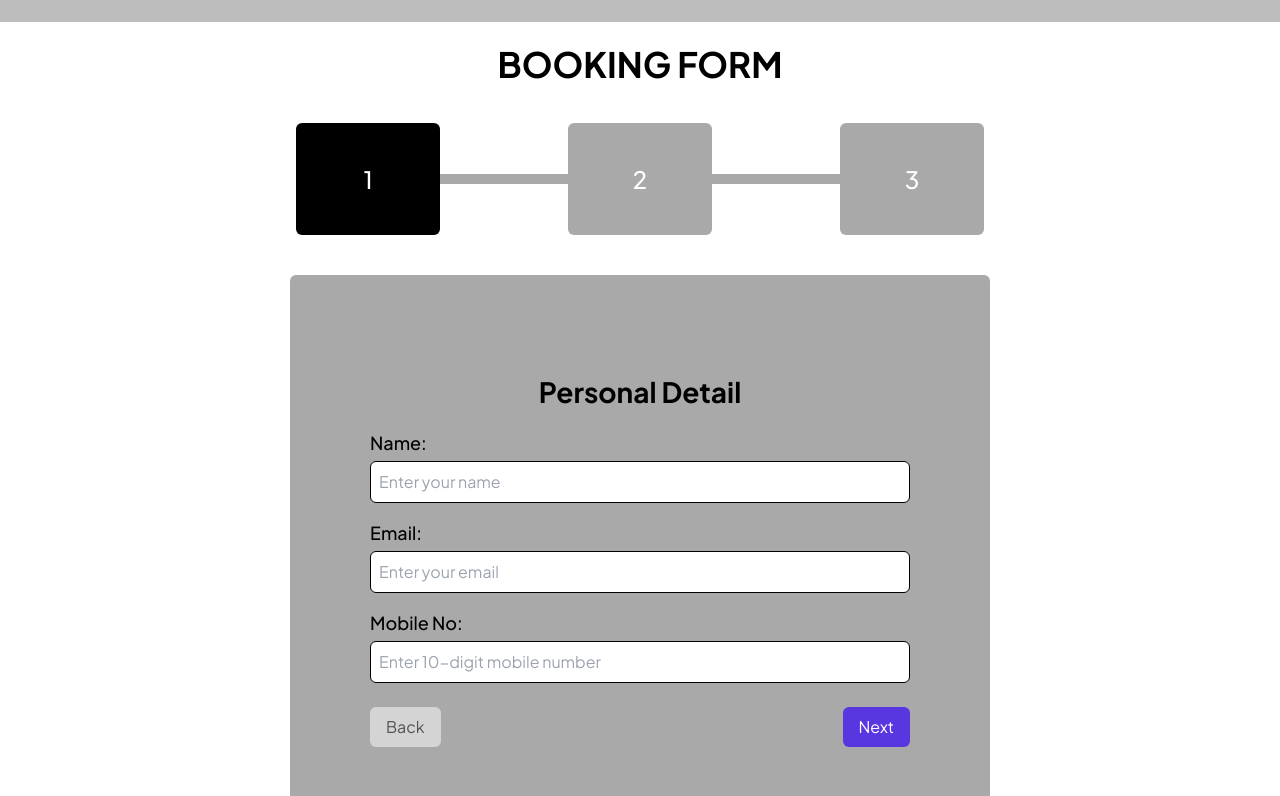
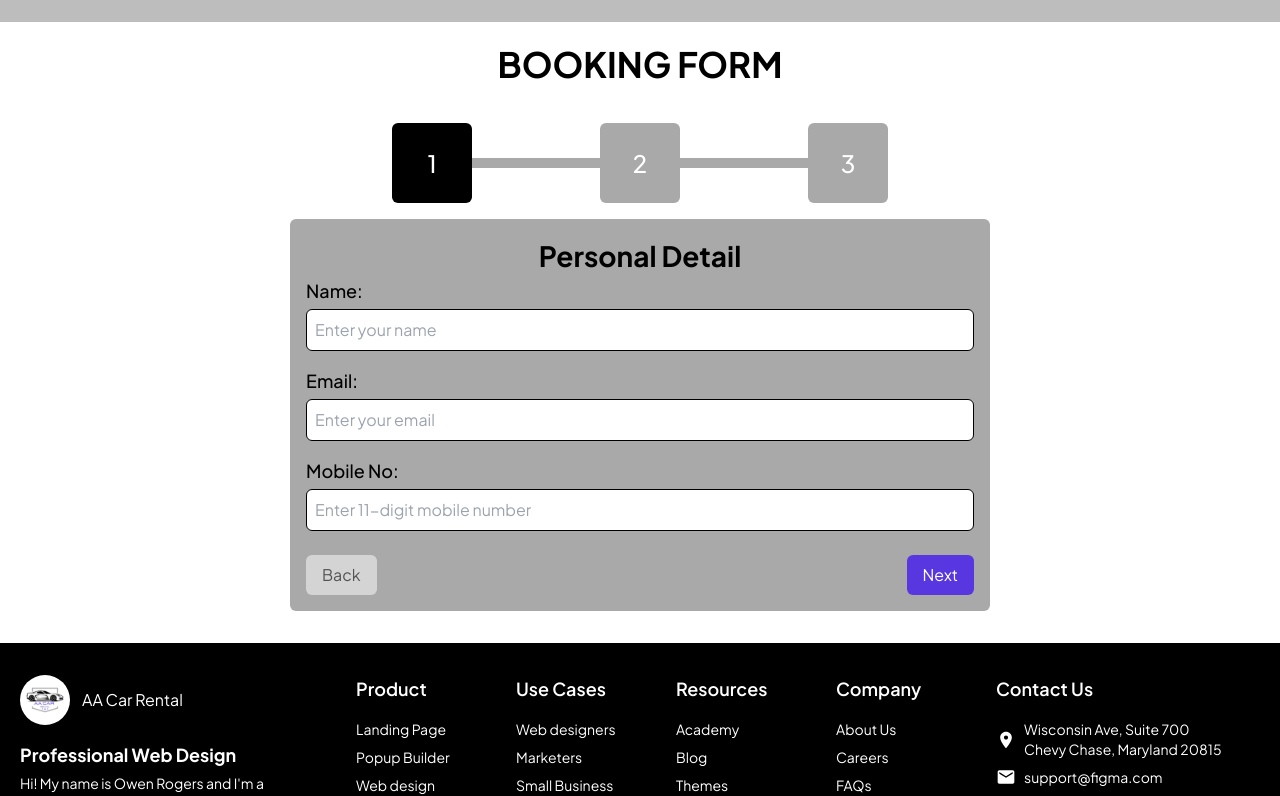
Before and after one commit to Onlinecarrental/fronten-car-rental, a React (Vite) app: page /bookingform in a window 1280 px wide. Shown: the part 560-1356 px from the top of the page. Built offline with nearby package versions, Linux system fonts and the light colour scheme; grey boxes are pictures that could not be loaded.

Commit message:
first commit

```diff
--- a/src/views/BookingFormView/bookingFormView.jsx
+++ b/src/views/BookingFormView/bookingFormView.jsx
@@ -38,7 +38,7 @@ export default function BookingForm() {
   };
 
   const validatePhone = (phone) => {
-    const re = /^[0-9]{10}$/; // Exactly 10 digits for Indian mobile numbers
+    const re = /^[0-9]{11}$/; // Exactly 10 digits for Indian mobile numbers
     return re.test(phone);
   };
   const parseDMY = (dateStr) => {
@@ -163,11 +163,11 @@ export default function BookingForm() {
     <div className="w-full mx-auto font-jakarta bg-white">
       <div className="p-4">
         {bookingSuccess ? (
-          <div className="text-center max-w-[700px]  p-14">
+          <div className="text-center max-w-[700px]  mx-auto p-14">
             <div className="text-green-500 text-5xl mb-4">✓</div>
             <h2 className="text-3xl font-[600]   mb-2">Booking Successful!</h2>
             <p className="text-[18px]">Your booking has been confirmed.</p>
-            <p className="mb-6 text-[18px]">Our agent will contact you shortly.</p>
+            <p className="mb-6 text-[18px]">Agent when see you they give you message.</p>
             <button
               onClick={resetForm}
               className="px-4 py-4 bg-Blue text-[18px] text-white rounded-md"
@@ -180,10 +180,10 @@ export default function BookingForm() {
             <div className="text-center font-bold text-[35px] mb-8">BOOKING FORM</div>
 
             {/* Progress Steps */}
-            <div className="flex items-center justify-center mb-6">
+            <div className="flex items-center justify-center ">
               {[1, 2, 3].map((step, i) => (
                 <div key={i} className="flex items-center">
-                  <div className={` w-36  h-28 rounded-md flex items-center text-[24px] font-[500] justify-center ${step <= currentStep ? 'bg-black text-white' : 'bg-gray text-white'}`}>{step}</div>
+                  <div className={` w-20  h-20 rounded-md flex items-center text-[24px] font-[500] justify-center ${step <= currentStep ? 'bg-black text-white' : 'bg-gray text-white'}`}>{step}</div>
                   {step < 3 && <div className={`h-[10px] w-[8rem] ${step < currentStep ? 'bg-black' : 'bg-gray'}`}></div>}
                 </div>
               ))}
@@ -192,8 +192,8 @@ export default function BookingForm() {
             {/* Form Content */}
             <div className="p-4">
               {currentStep === 1 && (
-                <div className="bg-gray mx-auto max-w-[700px] p-20 rounded-md">
-                  <div className="mb-4 text-center mt-4 text-[28px] font-bold">Personal Detail</div>
+                <div className="bg-gray mx-auto max-w-[700px] p-4 rounded-md">
+                  <div className=" text-center  text-[28px] font-bold">Personal Detail</div>
                   <div className="mb-4 ">
                     <label className="block text-lg font-[500] mb-1">Name:</label>
                     <input
@@ -227,8 +227,8 @@ export default function BookingForm() {
                       name="mobile"
                       value={formData.mobile}
                       onChange={handleInputChange}
-                      placeholder="Enter 10-digit mobile number"
-                      maxLength="10"
+                      placeholder="Enter 11-digit mobile number"
+                      maxLength="11"
                       className="w-full p-2 border border-gray-300 rounded-md"
                     />
                     {errors.mobile && <p className="text-red-500 text-sm">{errors.mobile}</p>}
@@ -242,8 +242,8 @@ export default function BookingForm() {
               )}
 
               {currentStep === 2 && (
-                <div className="bg-gray mx-auto max-w-[700px] p-20 rounded-md">
-                  <div className="mb-4 text-center mt-4 text-[28px] font-bold">Booking Details</div>
+                <div className="bg-gray mx-auto max-w-[700px] p-4 rounded-md">
+                  <div className=" text-center  text-[28px] font-bold">Booking Details</div>
 
                   <div className="mb-4 ">
                     <label className="block text-lg font-[500] mb-1">Location:</label>
@@ -290,8 +290,8 @@ export default function BookingForm() {
               )}
 
 {currentStep === 3 && (
-  <div className="bg-gray mx-auto max-w-[700px] p-20 rounded-md">
-    <div className="mb-4 text-center mt-4 text-[28px] font-bold">Payment Details</div>
+  <div className="bg-gray mx-auto max-w-[700px] p-4 rounded-md">
+    <div className=" text-center  text-[28px] font-bold">Payment Details</div>
 
     <div className="mb-4 ">
       <label className="block text-lg font-[500] mb-1">Price:</label>
```
